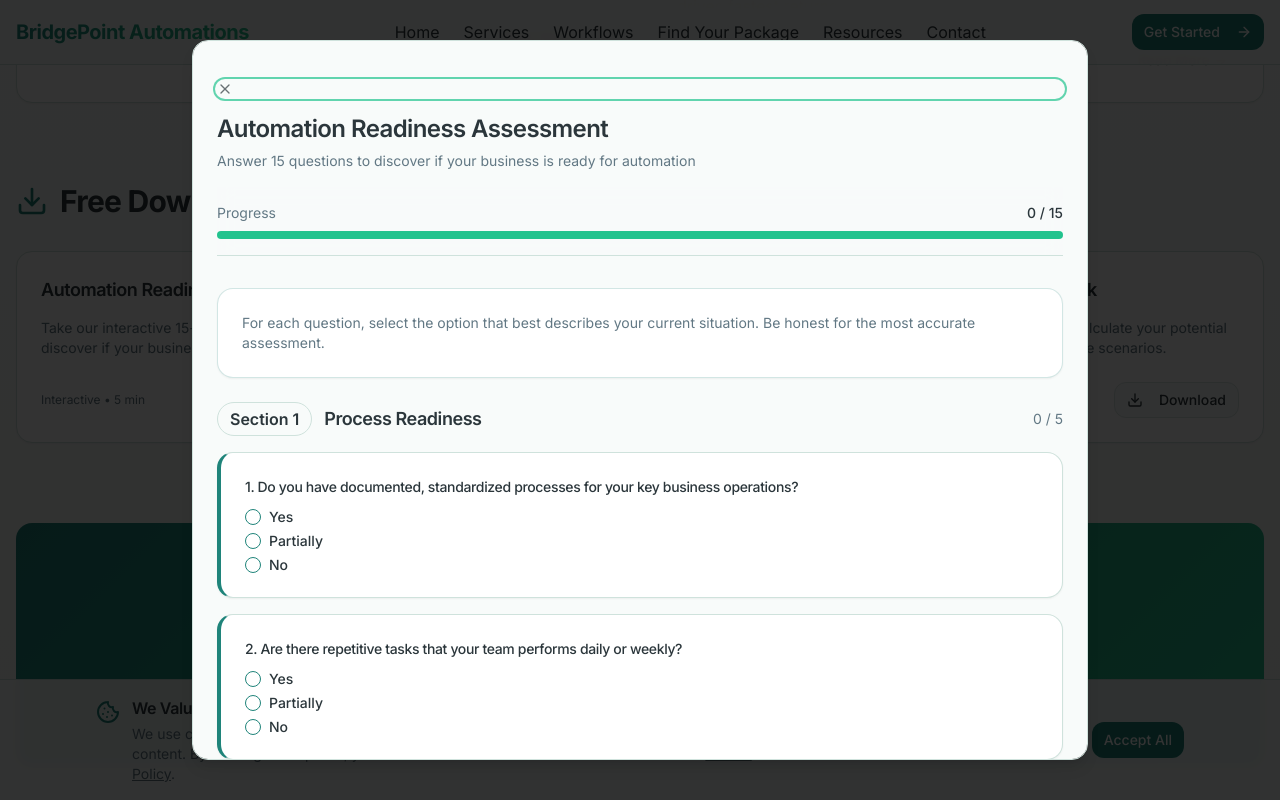
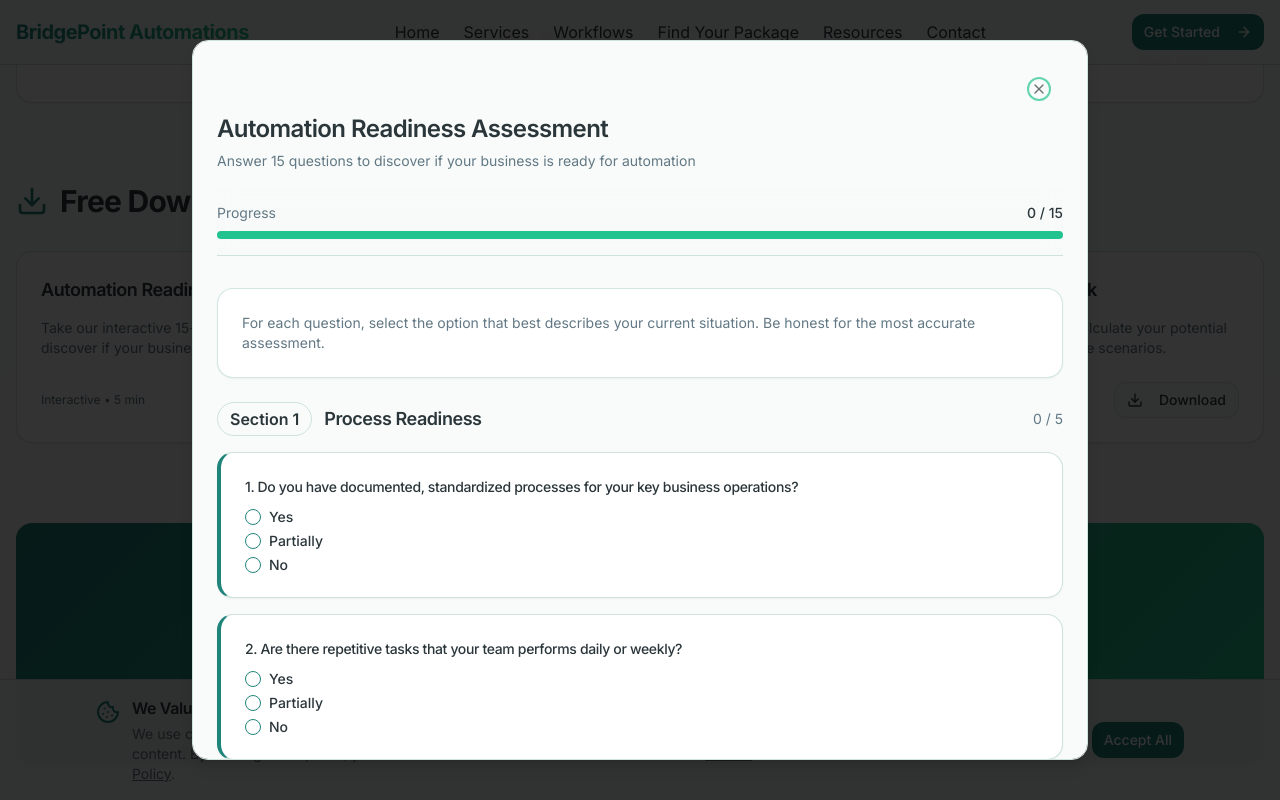
Before and after one commit to BridgePointAutomations/bridgepoint-automations, a React (Vite) app: page /resources in a window 1280 px wide. Both pictures are taken after a click on the button "Start Assessment". Shown: the part 766-1566 px from the top of the page. Built offline with nearby package versions, Linux system fonts and the light colour scheme.

Commit message:
Fix: Move close button to top right

```diff
--- a/src/components/ui/dialog.tsx
+++ b/src/components/ui/dialog.tsx
@@ -41,7 +41,7 @@ const DialogContent = React.forwardRef<
       )}
       {...props}
     >
-      <DialogPrimitive.Close className="sticky left-4 top-4 z-50 rounded-sm opacity-70 ring-offset-background transition-opacity hover:opacity-100 focus:outline-none focus:ring-2 focus:ring-ring focus:ring-offset-2 disabled:pointer-events-none data-[state=open]:bg-accent data-[state=open]:text-muted-foreground bg-background float-left mb-4">
+      <DialogPrimitive.Close className="sticky right-4 top-4 z-50 rounded-sm opacity-70 ring-offset-background transition-opacity hover:opacity-100 focus:outline-none focus:ring-2 focus:ring-ring focus:ring-offset-2 disabled:pointer-events-none data-[state=open]:bg-accent data-[state=open]:text-muted-foreground bg-background ml-auto mb-4">
         <X className="h-4 w-4" />
         <span className="sr-only">Close</span>
       </DialogPrimitive.Close>
```
